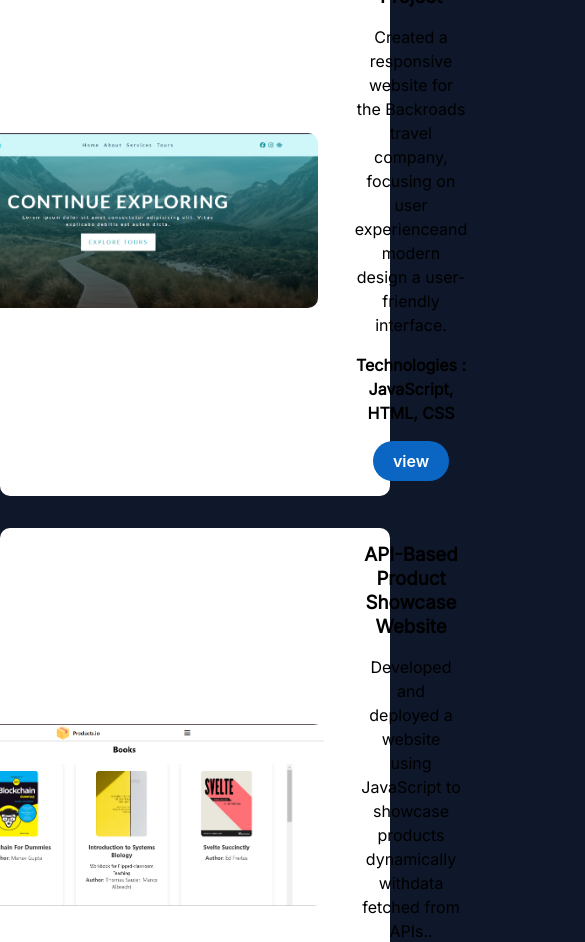
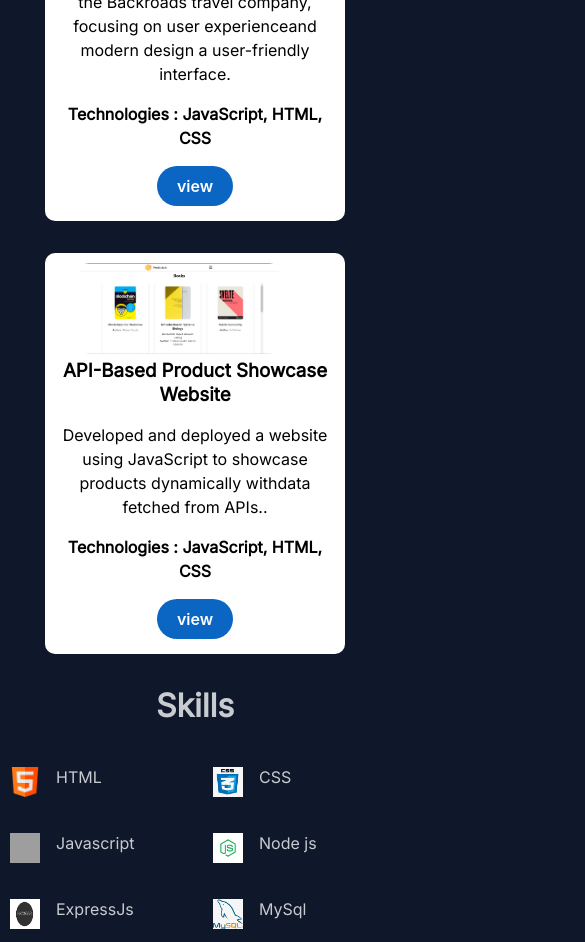
Before and after one commit to ShaikAyub7/portfolio, a React (Vite) app: page / in a window 390 px wide. Shown: the part 1920-2862 px from the top of the page, 585 px wide, since content can reach past the window. Built offline with nearby package versions, Linux system fonts and the light colour scheme; grey boxes are pictures that could not be loaded.

Commit message:
responsive

```diff
--- a/src/components/Home-page.jsx
+++ b/src/components/Home-page.jsx
@@ -1,11 +1,10 @@
-/* eslint-disable react/no-unknown-property */
 import { socialLinks } from "../data";
 import "../index.css";
 socialLinks;
 
 const Home = () => {
   return (
-    <div className="hero container">
+    <div className="hero container" id="home">
       <div className="hero-content">
         <div className="hero-img">
           <img
--- a/src/index.css
+++ b/src/index.css
@@ -182,3 +182,39 @@ body {
 .links a {
   color: white;
 }
+@media screen and (max-width: 600px) {
+  .project-card img {
+    width: 300px;
+    max-width: 200px;
+    max-height: 4%;
+    /* margin-right: 2rem; */
+    border-radius: 10px;
+  }
+  .project-card {
+    display: flex;
+    flex-direction: column;
+    padding: 10px;
+    justify-content: center;
+    align-items: center;
+
+    margin-top: 2rem;
+    background: #fff;
+    border-radius: 10px;
+  }
+  .projects {
+    max-width: 300px;
+    margin: 0 auto;
+  }
+  .Skills {
+    margin: 2rem auto;
+    max-width: 400px;
+  }
+  .skill-list {
+    display: grid;
+    grid-template-columns: repeat(2, 1fr);
+    gap: 1rem;
+    justify-content: space-between;
+    margin-top: 2rem;
+    font-size: 1rem;
+  }
+}
```
